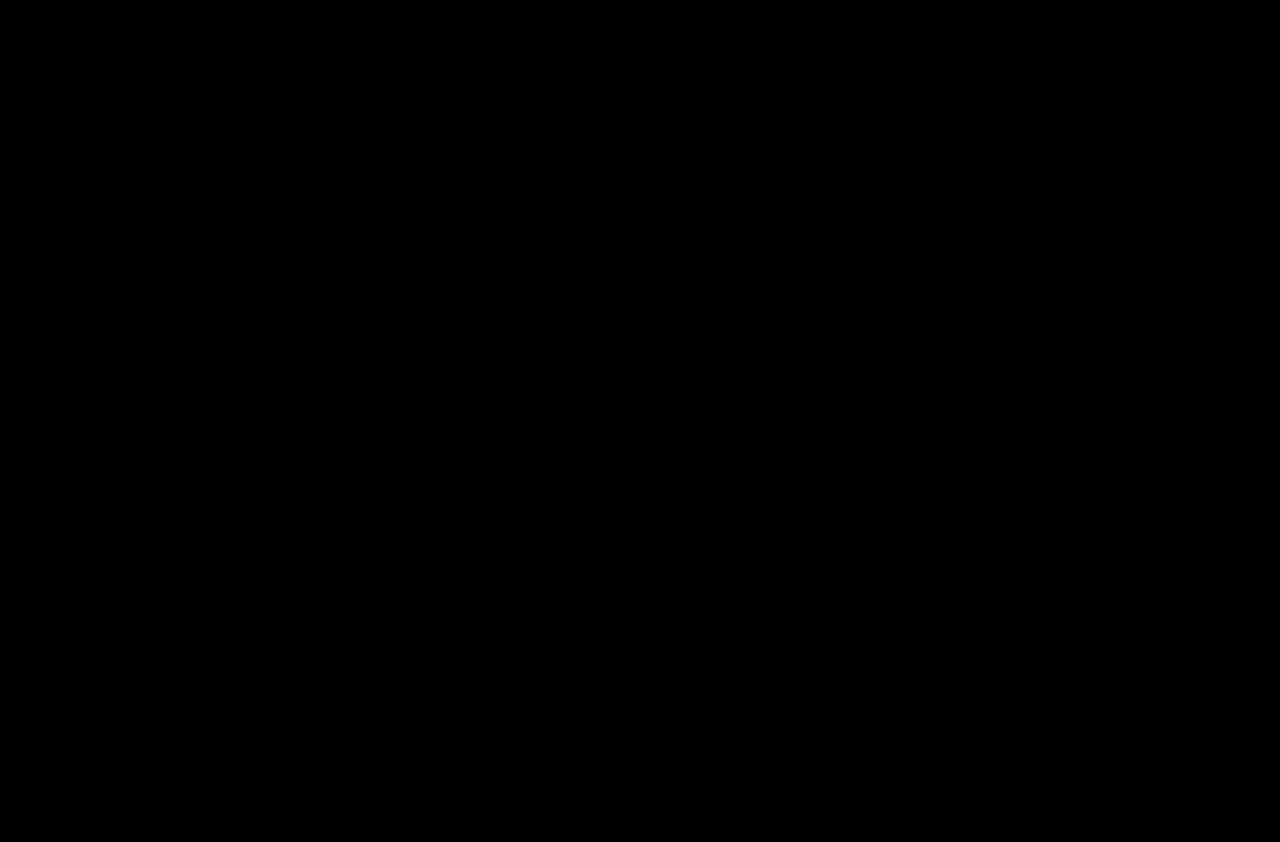
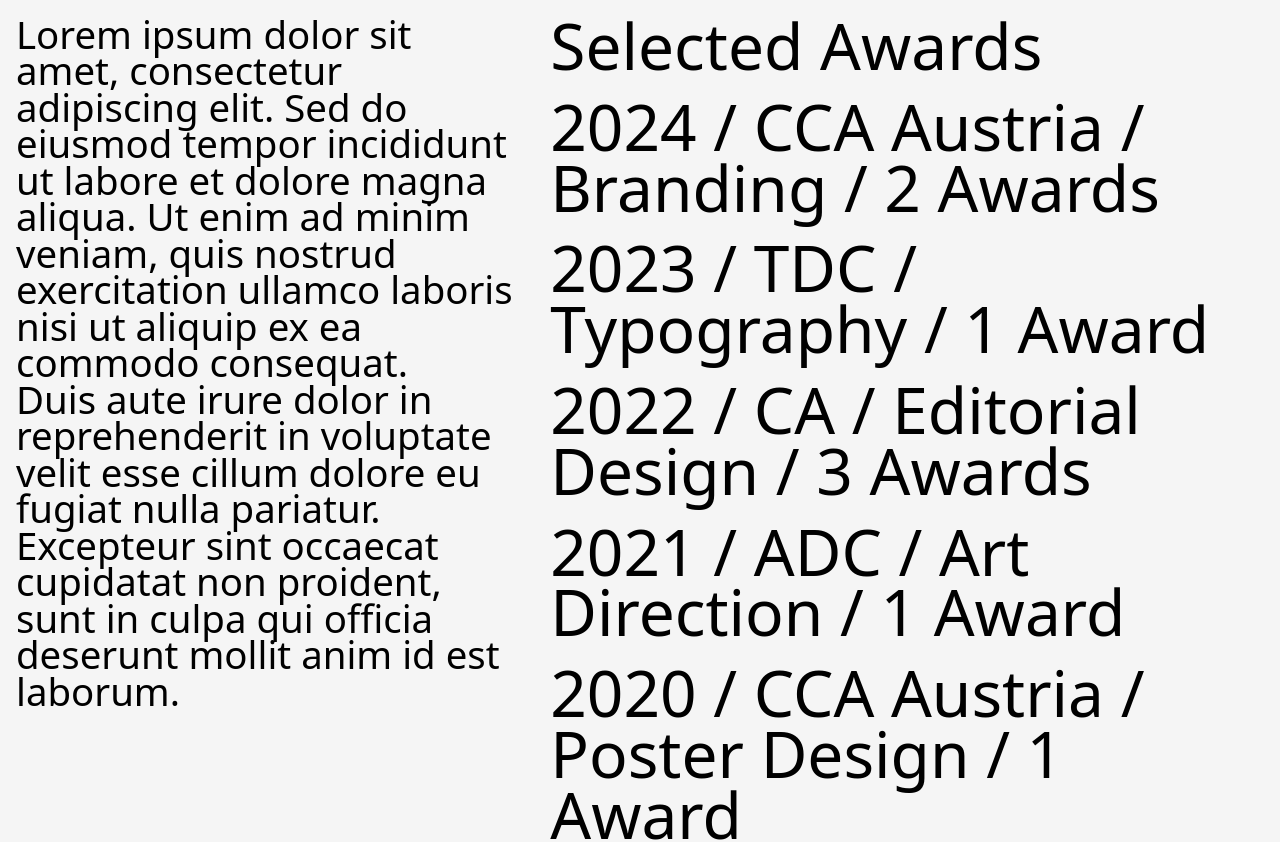
Before and after one commit to jukka211/gerhard-kirchschlaeger-portfolio, a Next.js app: page /about in a window 1280 px wide. Shown: the top 842 px of the page. Before the commit the page ends 800 px from the top, so only its background shows below. Built offline with nearby package versions, Linux system fonts and the light colour scheme.

Commit message:
“Update”

```diff
--- /dev/null
+++ b/app/about/about.css
@@ -0,0 +1,69 @@
+.about {
+    display: flex;
+    width: 100%;
+    min-height: 100vh;
+  }
+
+  .about-column {
+    width: 50vw;
+    min-height: 100vh;
+    padding:1rem;
+    cursor: pointer;
+    transition: width 0.35s ease;
+    display: flex;
+    align-items: flex-start;
+    justify-content: flex-start;
+    transition: all 300ms ease-in-out;
+  }
+  .awards-list {
+    display: flex;
+    flex-direction: column;
+    gap: 20px;
+  }
+
+  .award-item p {
+    margin: 0;
+  }
+  .about-column.left {
+    background: #f5f5f5;
+    color: #000;
+    font-size: 2.4rem;
+  }
+
+  .about-column.right {
+    background: #f5f5f5;
+    color: #000;
+    font-size: 4rem;
+    width: 70vw;
+  }
+
+  .about-column.is-active {
+    width: 70vw;
+    font-size: 4rem;
+  }
+
+  .about-column.is-inactive {
+    width: 30vw;
+    font-size: 2.4rem;
+  }
+
+
+
+  .about-text p {
+    line-height: 0.95;
+  }
+
+  @media (max-width: 768px) {
+    .about {
+      flex-direction: column;
+      min-height: auto;
+    }
+
+    .about-column,
+    .about-column.is-active,
+    .about-column.is-inactive {
+      width: 100%;
+      min-height: auto;
+      padding: 24px 20px;
+    }
+  }
--- a/app/about/page.tsx
+++ b/app/about/page.tsx
@@ -1,3 +1,57 @@
+"use client";
+
+import { useState } from "react";
+import "./about.css";
+
 export default function AboutPage() {
-    return <main />;
-  }
+  const [activeColumn, setActiveColumn] = useState<"left" | "right" | null>(null);
+
+  const handleClick = (column: "left" | "right") => {
+    setActiveColumn((prev) => (prev === column ? null : column));
+  };
+
+  return (
+    <main className="about">
+      <section
+        className={`about-column left ${activeColumn === "left" ? "is-active" : ""} ${
+          activeColumn === "right" ? "is-inactive" : ""
+        }`}
+        onClick={() => handleClick("left")}
+      >
+        <div className="about-text">
+          <p>
+            Lorem ipsum dolor sit amet, consectetur adipiscing elit. Sed do eiusmod
+            tempor incididunt ut labore et dolore magna aliqua. Ut enim ad minim veniam,
+            quis nostrud exercitation ullamco laboris nisi ut aliquip ex ea commodo
+            consequat.
+          </p>
+          <p>
+            Duis aute irure dolor in reprehenderit in voluptate velit esse cillum dolore
+            eu fugiat nulla pariatur. Excepteur sint occaecat cupidatat non proident, sunt
+            in culpa qui officia deserunt mollit anim id est laborum.
+          </p>
+        </div>
+      </section>
+
+      <section
+  className={`about-column right ${activeColumn === "right" ? "is-active" : ""} ${
+    activeColumn === "left" ? "is-inactive" : ""
+  }`}
+  onClick={() => handleClick("right")}
+>
+  <div className="about-text awards-list">
+    <p>Selected Awards</p>
+
+    <div className="award-item"><p>2024 / CCA Austria / Branding / 2 Awards</p></div>
+    <div className="award-item"><p>2023 / TDC / Typography / 1 Award</p></div>
+    <div className="award-item"><p>2022 / CA / Editorial Design / 3 Awards</p></div>
+    <div className="award-item"><p>2021 / ADC / Art Direction / 1 Award</p></div>
+    <div className="award-item"><p>2020 / CCA Austria / Poster Design / 1 Award</p></div>
+    <div className="award-item"><p>2019 / TDC / Type Design / 2 Awards</p></div>
+    <div className="award-item"><p>2018 / CA / Identity / 1 Award</p></div>
+    <div className="award-item"><p>2017 / ADC / Campaign / 2 Awards</p></div>
+  </div>
+</section>
+    </main>
+  );
+}
```
Also changed, not shown: components/HorizontalGallery.tsx (+16 -23 lines).
